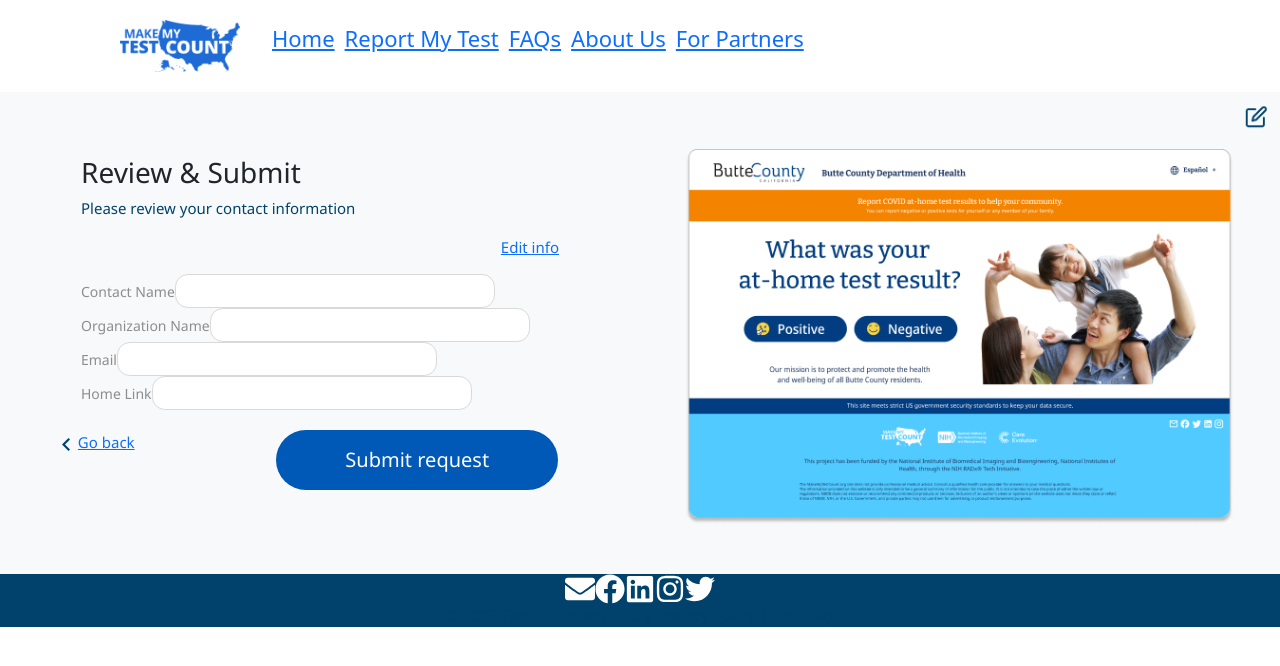
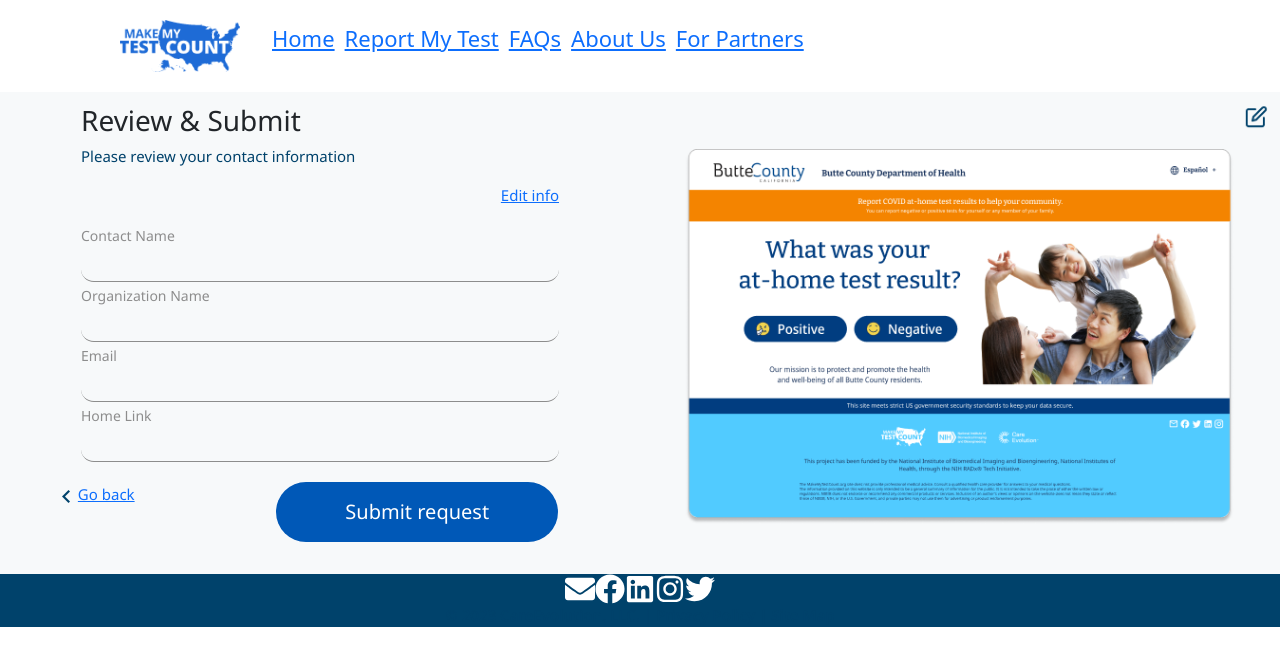
Before and after one commit to RosanneE/CovidTracker-TOPS2023, a React (Create React App) app in the folder frontend/: page /ReviewAndSubmit in a window 1280 px wide. Shown: the top 666 px of the page. Built offline with nearby package versions, Linux system fonts and the light colour scheme.

Commit message:
added classNames to input tags

```diff
--- a/frontend/src/Pages/WhiteLabeling/ReviewAndSubmit.jsx
+++ b/frontend/src/Pages/WhiteLabeling/ReviewAndSubmit.jsx
@@ -34,6 +34,7 @@ function ReviewAndSubmit() {
       <div>
         <label>Contact Name</label>
         <input
+          className="reviewAndSubmitInput"
           type="text"
           name="contactName"
           value={contactInfo.contactName}
@@ -43,6 +44,7 @@ function ReviewAndSubmit() {
       <div>
         <label>Organization Name</label>
         <input
+          className="reviewAndSubmitInput"
           type="text"
           name="org_name"
           value={contactInfo.org_name}
@@ -52,6 +54,7 @@ function ReviewAndSubmit() {
       <div>
         <label>Email</label>
         <input
+          className="reviewAndSubmitInput"
           type="email"
           name="email"
           value={contactInfo.email}
@@ -61,6 +64,7 @@ function ReviewAndSubmit() {
       <div>
         <label>Home Link</label>
         <input
+          className="reviewAndSubmitInput"
           type="text"
           name="home_link"
           value={contactInfo.email}
--- a/frontend/src/Pages/WhiteLabeling/WhiteLabelingCSS/ReviewAndSubmit.css
+++ b/frontend/src/Pages/WhiteLabeling/WhiteLabelingCSS/ReviewAndSubmit.css
@@ -25,7 +25,7 @@ label {
     line-height: 1.6875rem; /* 192.857% */
 }
 
-input {
+.reviewAndSubmitInput {
     background: none;
     border-bottom: 1px solid #8D8D8D;
     border-top: none;
```
